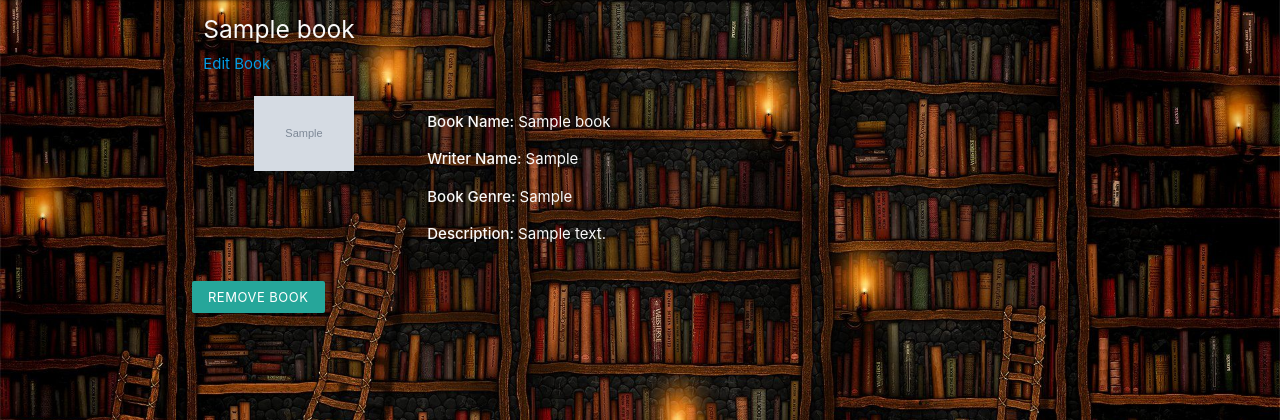
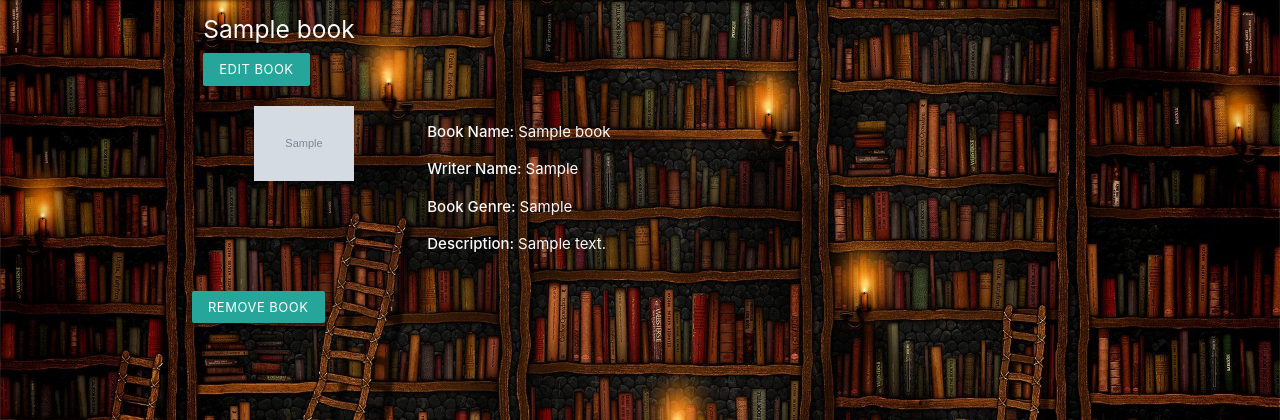
Before and after one commit to emalfiza/temple-library, a Flask app: template templates/viewbook.html in a window 1280 px wide. Shown: the part 64-484 px from the top of the page. Run offline with Flask 2, Linux system fonts and the light colour scheme; the template is opened without the code that fills it: most values are stand-ins (such as "Sample title", 1, 10 or a date in 2020); grey boxes marked "Sample" are stand-in pictures; some libraries are stand-ins or nearby versions.

Commit message:
btn small button added Edit Book link

```diff
--- a/templates/viewbook.html
+++ b/templates/viewbook.html
@@ -2,7 +2,7 @@
 
 <div class="row">
     <div class="col s12">
-        <h5>{{book.book_name}}</h5> <a href="{{url_for('edit_book', book_id=book._id)}}">Edit Book</a>
+        <h5>{{book.book_name}}</h5> <a href="{{url_for('edit_book', book_id=book._id)}}" class="waves-effect waves-light btn-small">Edit Book</a>
     </div>
 </div>
 
```
